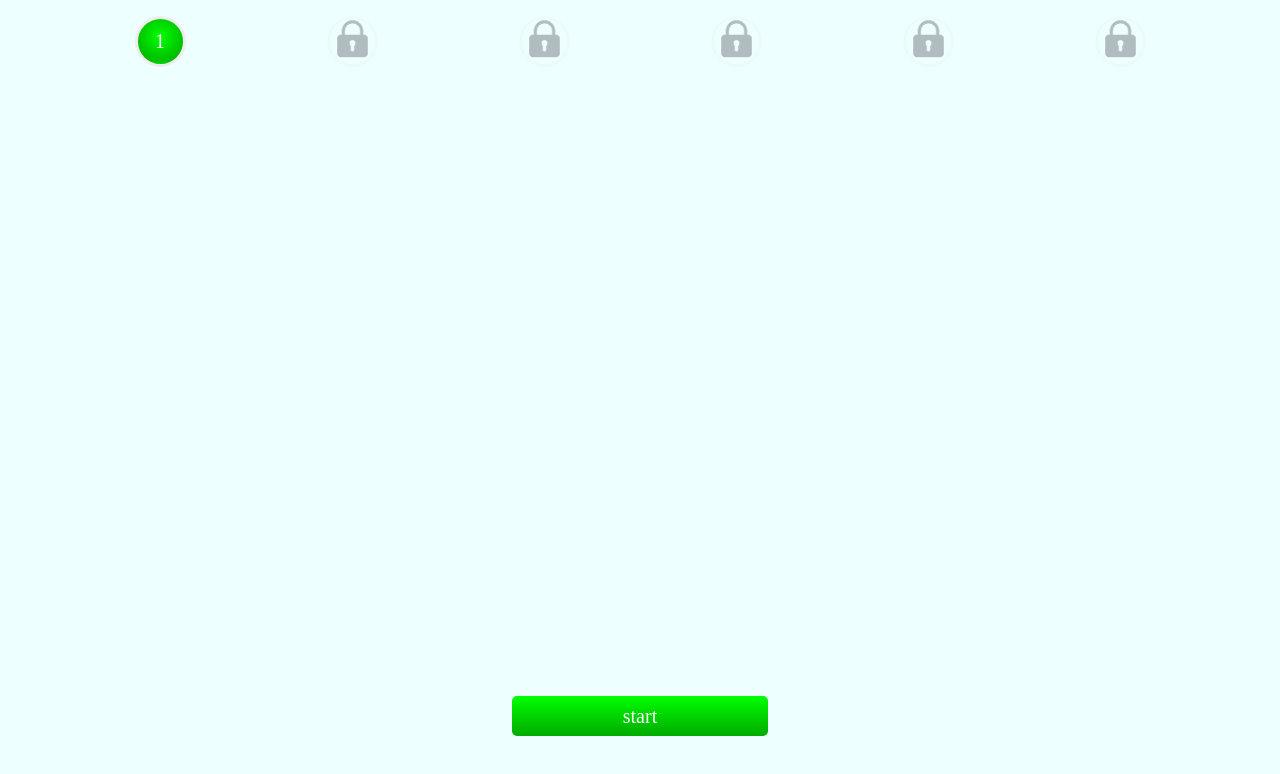
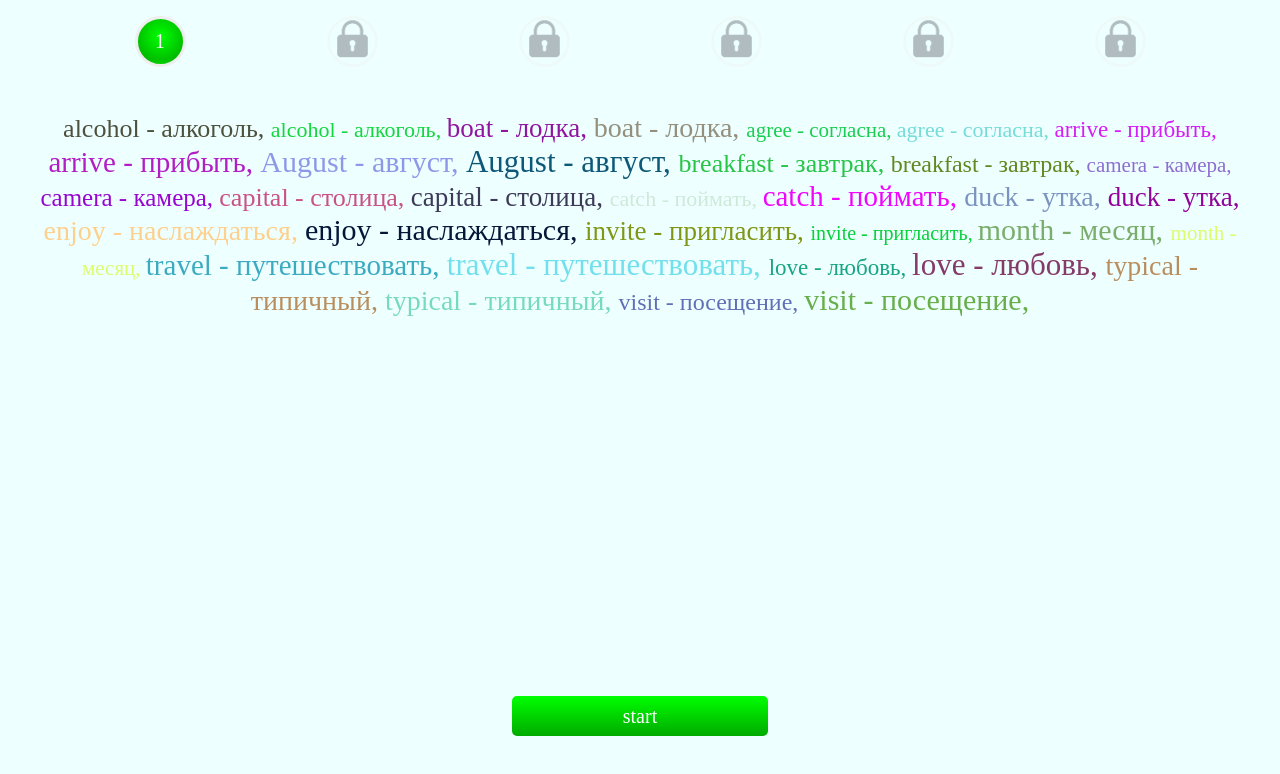
Before and after one commit to malickalex1975/words-game, a plain HTML site: page index.html in a window 1280 px wide. Drawn offline with Linux system fonts and the light colour scheme.

Commit message:
Add files via upload

```diff
--- a/index.html
+++ b/index.html
@@ -50,6 +50,7 @@
         <div class="button-start">start</div>
         <div class="button-stop">stop</div>
     </div>
+    <div class="example-container"></div>
     <div class="loading">LOADING...</div>
     <div class="info"></div>
     <div class="mistakes-pad">
--- a/index.js
+++ b/index.js
@@ -44,6 +44,7 @@ let wordsIndexes = [];
 let threeWordsIndexes = [];
 const orientationWarning = document.querySelector(".warning-container");
 const mainContainer = document.querySelector(".main-container");
+const exampleContainer = document.querySelector(".example-container");
 const levelContainer = document.querySelector(".level-container");
 const buttonStart = document.querySelector(".button-start");
 const buttonStop = document.querySelector(".button-stop");
@@ -81,9 +82,13 @@ class WordGame {
       this.setLevel(initialLevel);
     }
   }
-  setLevel(level) {
+  async setLevel(level) {
     currentLevel = level;
     localStorage.setItem("currentLevel", level.toString());
+    let arr = await game.loadData();
+    wordsArray = [...arr];
+    game.hideExamples();
+    game.showExamples();
   }
   getMaxLevel() {
     let item = localStorage.getItem("maxLevel");
@@ -201,6 +206,28 @@ class WordGame {
     clockContainer.style.visibility = "hidden";
     clockContainer.style.opacity = "0";
   }
+  showExamples() {
+    exampleContainer.style.visibility = "visible";
+    exampleContainer.style.opacity = "1";
+    for (let i = 0; i < 600; i++) {
+      setTimeout(() => {
+        let p = document.createElement("span");
+        p.textContent = `${wordsArray[i].word} - ${wordsArray[i].wordTranslate}, `;
+        let r = this.getRandomNumber(0, 255);
+        let g = this.getRandomNumber(0, 255);
+        let b = this.getRandomNumber(0, 255);
+        p.style.color = `rgba(${r},${g},${b},1)`;
+        let size= this.getRandomNumber(20,32);
+        p.style.fontSize=size+'px';
+        exampleContainer.appendChild(p);
+      }, 300 * i);
+    }
+  }
+  hideExamples() {
+    exampleContainer.style.visibility = "hidden";
+    exampleContainer.style.opacity = "0";
+    exampleContainer.innerHTML = "";
+  }
   showButtonStart() {
     buttonStart.style.visibility = "visible";
   }
@@ -267,6 +294,7 @@ class WordGame {
     this.resetBeforeStart();
     this.hideButtonStart();
     this.hideInfo();
+    this.hideExamples();
     this.hideMistakesPad();
     this.hideLevelsContainer();
     this.loadWords();
@@ -276,6 +304,7 @@ class WordGame {
   }
   stopGame() {
     clearInterval(interval);
+
     gamepad.removeEventListener("pointerdown", this.listenHandler);
     document.querySelectorAll(".button").forEach((el) => {
       el.removeEventListener("pointermove", game.moveHandlerRight);
@@ -311,6 +340,9 @@ class WordGame {
       }, 5000);
     } else {
       this.showButtonStart();
+      setTimeout(() => {
+        this.showExamples();
+      }, 5000);
     }
   }
   processMistakes() {
@@ -347,13 +379,16 @@ class WordGame {
     life.textContent = currentLife;
     heart.style.opacity = `${1 * (currentLife / maxLife)}`;
   }
+  async loadData() {
+    let URL = url + `level-${currentLevel}.json`;
+    const response = await fetch(URL);
+    const item = await response.json();
+    return item.data;
+  }
   loadWords() {
     this.showLoading(true);
     if (lastLevel !== currentLevel) {
-      let URL = url + `level-${currentLevel}.json`;
-      fetch(URL)
-        .then((response) => response.json())
-        .then((item) => item.data)
+      this.loadData()
         .then((arr) => {
           wordsArray = [...arr];
           this.afterLoading();
@@ -499,7 +534,7 @@ class WordGame {
         enEl.style.visibility = "visible";
         enEl.textContent = wordsArray[rightWords[`right${i}`]].word;
         rusEl.textContent = wordsArray[leftWords[`left${i}`]].wordTranslate;
-      },i*100);
+      }, i * 100);
     }
   }
 
@@ -529,15 +564,14 @@ class WordGame {
   listenHandler(e) {
     let el = e.target;
     let index;
-    console.log(el.classList)
+    console.log(el.classList);
     if (
       !el?.className.includes("right-button") &&
       !el?.className.includes("left-button")
     ) {
-      console.log('down')
-      activeRightButton=undefined;
-      activeLeftButton=undefined;
-      game.showActiveButtons()
+      activeRightButton = undefined;
+      activeLeftButton = undefined;
+      game.showActiveButtons();
       return;
     }
     if (el?.className.includes("right-button")) {
@@ -690,7 +724,6 @@ class WordGame {
     }
   }
   proccessResult() {
-
     let rightIndex = activeRightButton;
     let leftIndex = activeLeftButton;
     let buttonRight = gamepad.querySelector(`.right-button-${rightIndex}`);
@@ -708,9 +741,7 @@ class WordGame {
         score++;
         this.setScore();
         if (leftMovingElement) {
-
-          let endpoint =
-            wordsArray?.[rightWords[`right${rightIndex}`]]?.audio;
+          let endpoint = wordsArray?.[rightWords[`right${rightIndex}`]]?.audio;
           if (endpoint) {
             playAudio(mainUrl + endpoint);
           }
@@ -731,7 +762,6 @@ class WordGame {
           }
           if (leftMovingElement) {
             this.moveToInitPosition(leftMovingElement);
-
           }
           if (emptyLeftButtons.length === 3) {
             this.addNewWords();
@@ -791,7 +821,9 @@ class WordGame {
 const game = new WordGame();
 info.addEventListener("click", () => {
   game.hideInfo();
-  game.processMistakes();
+  if (mistakes.length > 0) {
+    game.processMistakes();
+  }
 });
 
 function levelChooseHandler() {
@@ -809,7 +841,7 @@ function levelChooseHandler() {
   });
 }
 
-function init() {
+async function init() {
   wakeLock();
   window.addEventListener("orientationchange", checkOrientation);
   game.getLevel();
@@ -820,6 +852,10 @@ function init() {
   game.showButtonStart();
   game.handleButtonStart();
   game.handleButtonStop();
+  let arr = await game.loadData();
+  wordsArray = [...arr];
+  game.hideExamples();
+  game.showExamples();
 }
 function wakeLock() {
   navigator.wakeLock.request("screen").catch(console.log);
--- a/style.css
+++ b/style.css
@@ -349,6 +349,7 @@ body{
   background-color: black;
   text-align: center;
   display: flex;
+  flex-direction: column;
   align-items: center;
   justify-content: center;
   font-size: 30px;
@@ -372,3 +373,16 @@ body{
 .transcript{
   color:#af3fcb;
 }
+.example-container{
+  position: fixed;
+  top: 14vh;
+  left: 3vw;
+  width: 94vw;
+  height: 72vh;
+  opacity: 0;
+  visibility: hidden;
+  transition: 100ms;
+ text-align: center;
+  overflow: auto;
+  font-size: 20px;
+}
```
